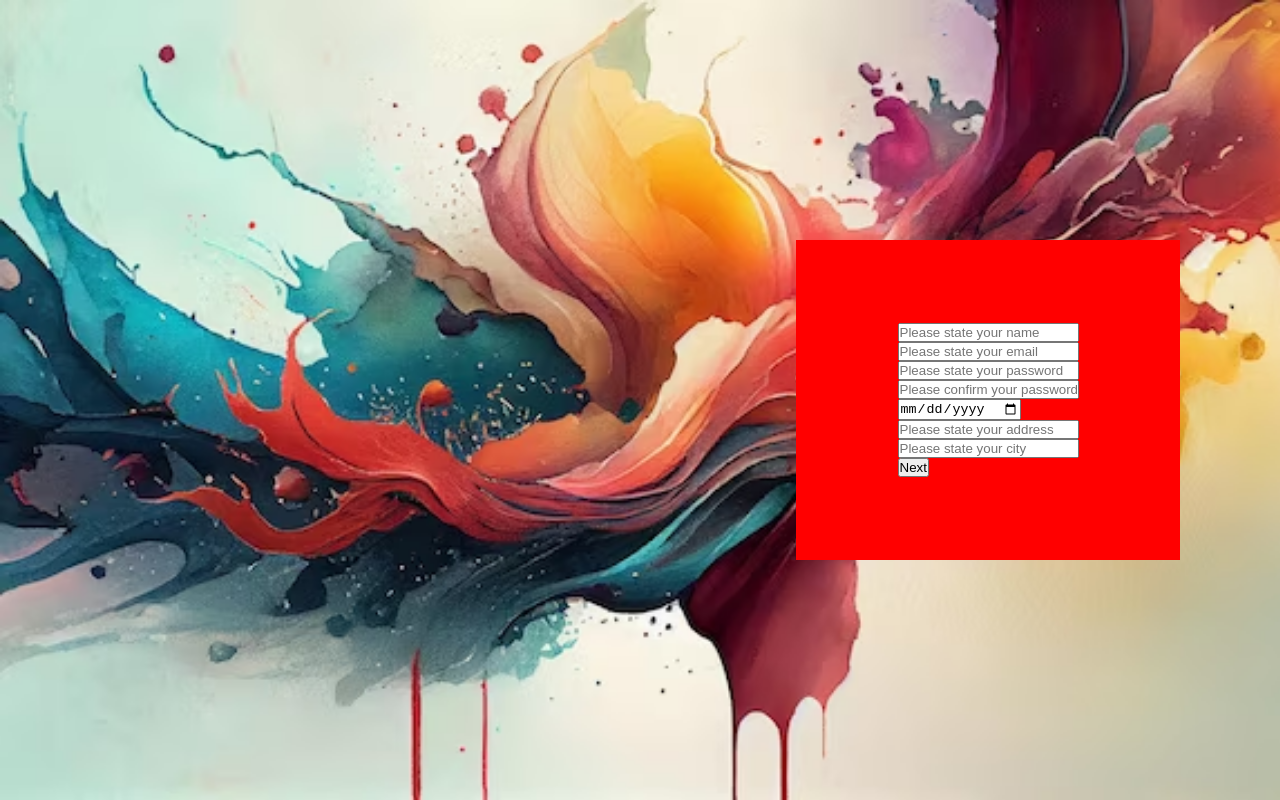
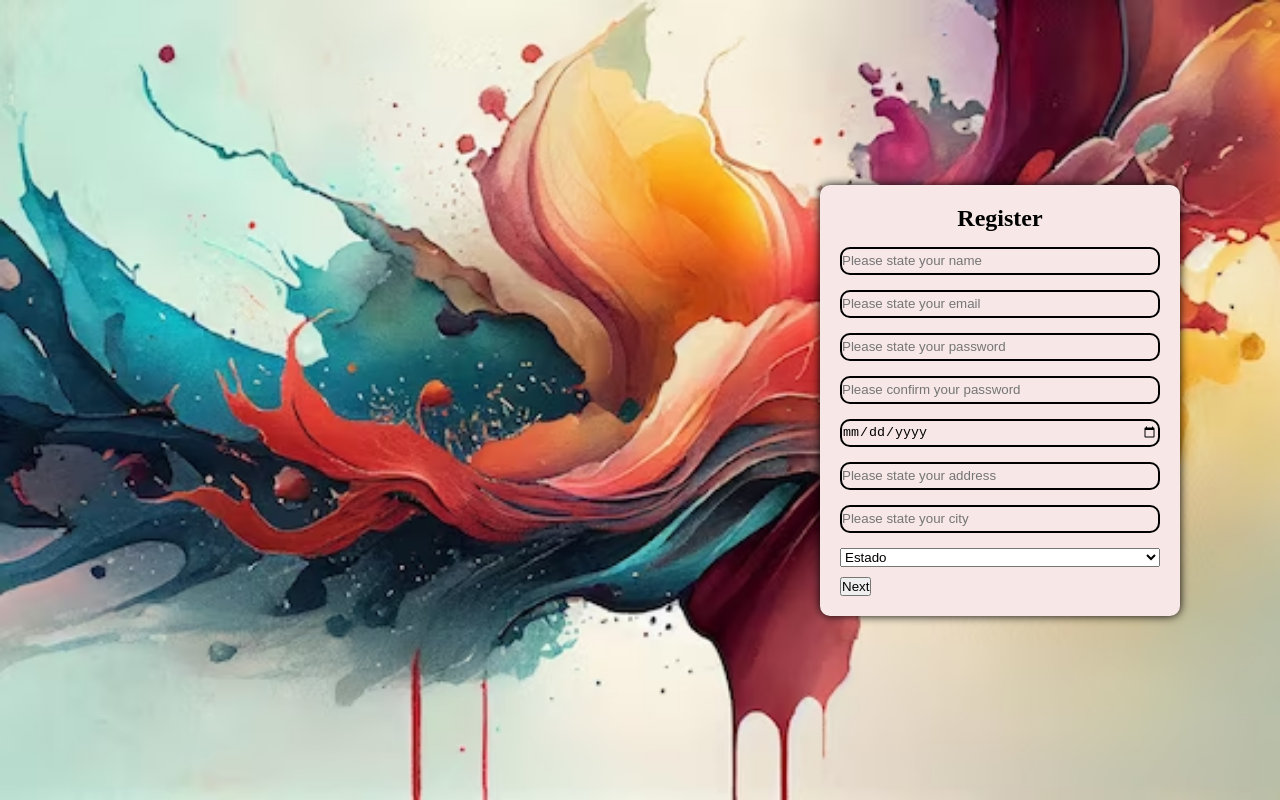
Before and after one commit to RenatoChagas-M/form-prof-edit, a Vue app: page / in a window 1280 px wide. Built offline with nearby package versions, Linux system fonts and the light colour scheme.

Commit message:
feat: css and js

```diff
--- a/src/App.vue
+++ b/src/App.vue
@@ -101,18 +101,18 @@ const alterarBooleano = () => {
                 <div class="user-hobbies">
                   <label for="hobbies">State your hobbies:</label>
                   <input type="checkbox" value="read">Ler
-                  <input v-model="infoUser.hobbies" type="checkbox" value="study">Estudar
-                  <input v-model="infoUser.hobbies" type="checkbox" value="play">Jogar
-                  <input v-model="infoUser.hobbies" type="checkbox" value="watch">Assistir
-                  <input v-model="infoUser.hobbies" type="checkbox" value="sporty">Esportes
+                  <input v-model="infoUser.hobbies" class="input-write" type="checkbox" value="study">Estudar
+                  <input v-model="infoUser.hobbies" class="input-write" type="checkbox" value="play">Jogar
+                  <input v-model="infoUser.hobbies" class="input-write" type="checkbox" value="watch">Assistir
+                  <input v-model="infoUser.hobbies" class="input-write" type="checkbox" value="sporty">Esportes
                 </div>
 
                 <div class="user-prog-lang">
                   <label for="hobbies">State your favorite language:</label>
-                  <input v-model="infoUser.progLang" type="radio" value="js">JavaScript
-                  <input v-model="infoUser.progLang" type="radio" value="py">Python
-                  <input v-model="infoUser.progLang" type="radio" value="java">Java
-                  <input v-model="infoUser.progLang" type="radio" value="c">C
+                  <input v-model="infoUser.progLang" class="input-write" type="radio" value="js">JavaScript
+                  <input v-model="infoUser.progLang" class="input-write" type="radio" value="py">Python
+                  <input v-model="infoUser.progLang" class="input-write" type="radio" value="java">Java
+                  <input v-model="infoUser.progLang" class="input-write" type="radio" value="c">C
                 </div>
 
               </div>
@@ -131,39 +131,48 @@ const alterarBooleano = () => {
               <div class="botao">
                 <button @click="showFormP2 = !showFormP2">Enviar</button>
               </div>
-
-
             </form>
 
             <form v-else-if="showFormP1">
+
+              <div class="tittle">
+                <h1>Register</h1>
+              </div>
+
               <div class="user-information">
-                <div class="user-name">
+                <div class="user-name above-inputs">
                   <input v-model="infoUser.name" placeholder="Please state your name" type="text" required>
                 </div>
 
-                <div class="user-email">
+                <div class="user-email above-inputs">
                   <input v-model="infoUser.email" placeholder="Please state your email" type="email" required>
                 </div>
 
-                <div class="user-password">
+                <div class="user-password above-inputs">
                   <input v-model="infoUser.password" placeholder="Please state your password" type="password" required>
                 </div>
 
-                <div class="user-verify-password">
+                <div class="user-verify-password above-inputs">
                   <input v-model="confirmPassword" placeholder="Please confirm your password" type="password" required>
                   <p v-if="infoUser.password !== confirmPassword">try again, passwords dont match</p>
                 </div>
 
-                <div class="user-born">
+                <div class="user-born above-inputs">
                   <input v-model="infoUser.born" placeholder="Please state your born date" type="date" required>
                 </div>
 
-                <div class="user-address">
+                <div class="user-address above-inputs">
                   <input v-model="infoUser.address" placeholder="Please state your address" type="text" required>
                 </div>
 
-                <div class="user-city">
+                <div class="user-city above-inputs">
                   <input v-model="userCity" placeholder="Please state your city" type="text" required>
+                </div>
+
+                <div class="user-states">
+                  <select>
+                  <option v-for="(value, index) of allStates" :key="index">{{ value.sigla }}{{ value.name }}</option>
+                </select>
                 </div>
               </div>
 
@@ -200,9 +209,37 @@ aside{
   display: flex;
   justify-content: center;
   align-items: center;
-  background-color: red;
+  background-color: rgb(247, 231, 231);
+  box-shadow: 0px 0px 10px 0px rgb(0, 0, 0);
   margin: 0px 100px 0px 0px;
-  width: 30vw;
-  height: 40vh;
+  padding: 20px;
+  border-radius: 10px;
 }
+
+.user-information input{
+  border-radius: 10px;
+  border: 2px solid black;
+  background-color: rgba(255, 255, 255, 0);
+  width: 25vw;
+  height: 3.5vh;;
+}
+
+.user-states select{
+  width: 25vw;
+  margin-bottom: 10px ;
+}
+
+.above-inputs{
+ margin: 15px 0px 15px 0px;
+}
+
+.tittle{
+  display: flex;
+  justify-content: center;
+  align-items: center;
+}
+
+
+
+
 </style>
```
